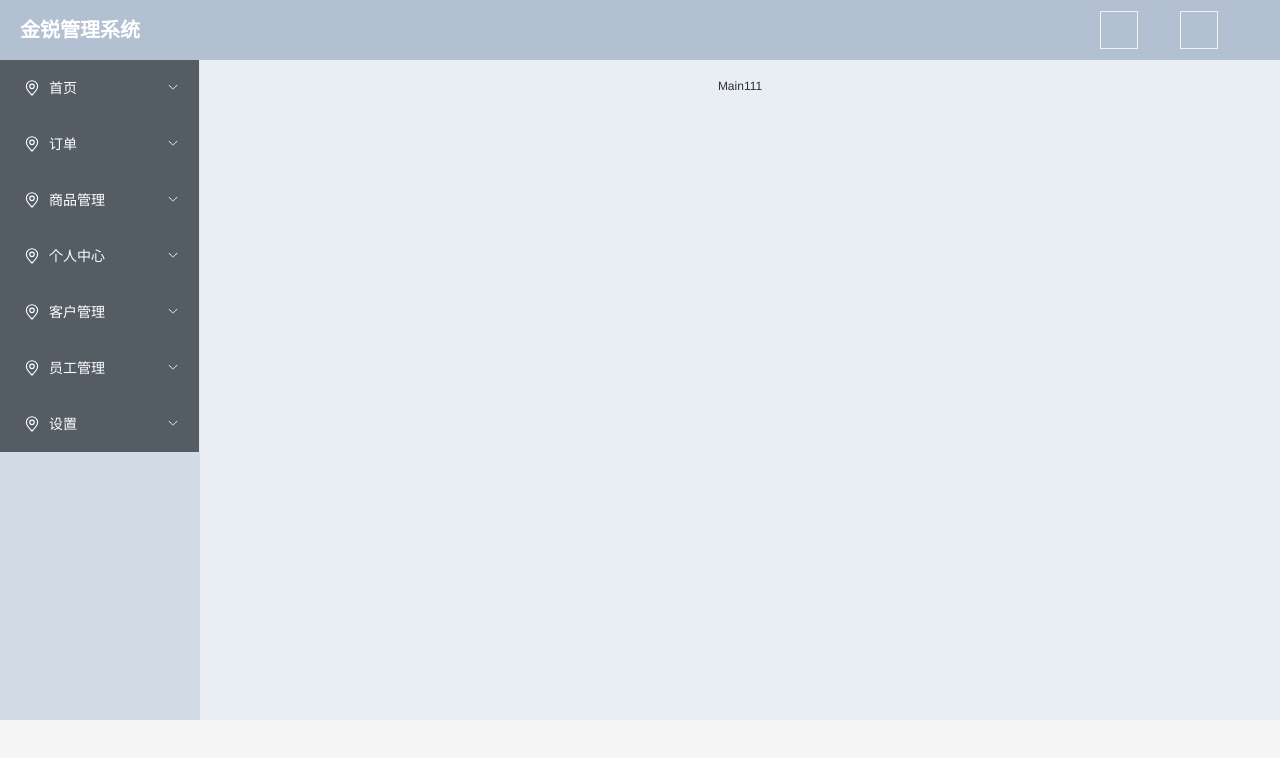
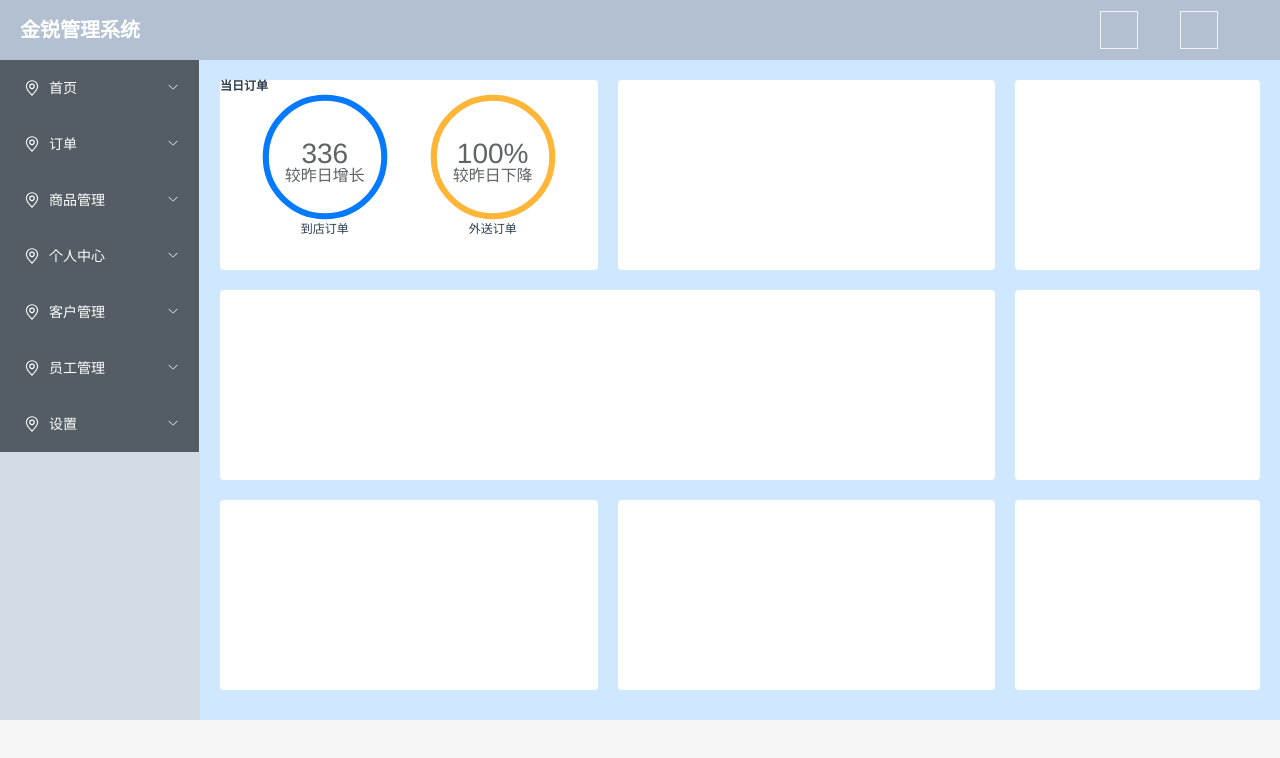
Before and after one commit to liuxiansheng2018/rui-jing, a Vue app: page /#/Index/Main in a window 1280 px wide. Shown: the top 758 px of the page. Built offline with nearby package versions, Linux system fonts and the light colour scheme.

Commit message:
安装包

```diff
--- a/package.json
+++ b/package.json
@@ -9,6 +9,7 @@
   },
   "dependencies": {
     "core-js": "^3.6.5",
+    "echarts": "^5.2.2",
     "element-plus": "^1.2.0-beta.6",
     "vue": "^3.0.0",
     "vue-router": "^4.0.0-0",
--- a/src/components/Home/Aside/Menu.vue
+++ b/src/components/Home/Aside/Menu.vue
@@ -1,11 +1,11 @@
 <template>
-  <div></div>
+  <div>
     <el-row class="tac">
       <el-col :span="12">
         <el-menu
           background-color="#545c64"
           class="el-menu-vertical-demo"
-        default-active="2"
+          default-active="1"
           text-color="#fff"
           @open="handleOpen"
           @close="handleClose"
@@ -29,9 +29,11 @@
         </el-menu>
       </el-col>
     </el-row>
+  </div>
 </template>
 
 <script lang="js">
+
 import { defineComponent } from "vue";
 import {
   Location,
--- a/src/components/Home/Main/index.vue
+++ b/src/components/Home/Main/index.vue
@@ -1,5 +1,54 @@
 <template>
-  <div>Main111</div>
+  <div>
+    <el-row :gutter="20">
+      <el-col :span="9"
+        ><div class="grid-content bg-purple">
+          <h4 class="grid-text">当日订单</h4>
+          <div class="top-1">
+            <div>
+              <el-progress
+                type="circle"
+                :percentage="100"
+                color="#057AFD"
+                duration="0"
+              >
+                <template #default="{ percentage }">
+                  <span class="percentage-value">{{ percentage + 236 }}</span>
+                  <span class="percentage-labelc">较昨日增长</span>
+                </template>
+              </el-progress>
+              <p>到店订单</p>
+            </div>
+            <div>
+              <el-progress
+                type="circle"
+                :percentage="100"
+                color="#FFB637"
+                duration="0"
+              >
+                <template #default="{ percentage }">
+                  <span class="percentage-value">{{ percentage }}%</span>
+                  <span class="percentage-label">较昨日下降</span>
+                </template>
+              </el-progress>
+              <p>外送订单</p>
+            </div>
+          </div>
+        </div></el-col
+      >
+      <el-col :span="9"><div class="grid-content bg-purple"></div></el-col>
+      <el-col :span="6"><div class="grid-content bg-purple"></div></el-col>
+    </el-row>
+    <el-row :gutter="20">
+      <el-col :span="18"><div class="grid-content bg-purple"></div></el-col>
+      <el-col :span="6"><div class="grid-content bg-purple"></div></el-col>
+    </el-row>
+    <el-row :gutter="20">
+      <el-col :span="9"><div class="grid-content bg-purple"></div></el-col>
+      <el-col :span="9"><div class="grid-content bg-purple"></div></el-col>
+      <el-col :span="6"><div class="grid-content bg-purple"></div></el-col>
+    </el-row>
+  </div>
 </template>
 
 <script>
@@ -10,4 +59,30 @@ export default {
 };
 </script>
 
-<style lang="less" scoped></style>
+<style lang="less" scoped>
+.el-row {
+  margin-bottom: 20px;
+  &:last-child {
+    margin-bottom: 0;
+  }
+}
+.grid-content {
+  border-radius: 4px;
+  height: 190px;
+}
+.bg-purple {
+  background: #fff;
+}
+.percentage-value {
+  display: block;
+  margin-top: 10px;
+  font-size: 28px;
+}
+.top-1 {
+  display: flex;
+  justify-content: space-evenly;
+}
+.grid-text {
+  text-align: left;
+}
+</style>
--- a/src/views/Home/index.vue
+++ b/src/views/Home/index.vue
@@ -42,8 +42,8 @@ export default {
 }
 
 .el-main {
-  background-color: #e9eef3;
-  color: var(--el-text-color-primary);
+  background-color: #cfe7ff;
+  /* color: var(--el-text-color-primary); */
   /* text-align: center; */
   /* line-height: 160px; */
 }
@@ -51,6 +51,9 @@ export default {
 .el-container {
   height: 720px;
   width: 100%;
+  /* min-height: 720px; */
+  height: 100%;
+  min-height: 660px;
 }
 
 /* .el-container:nth-child(5) .el-aside,
```
Also changed, not shown: 1 other file (tests, documents, lock files or other folders). Lines whose indentation alone changed are shown as unchanged.
